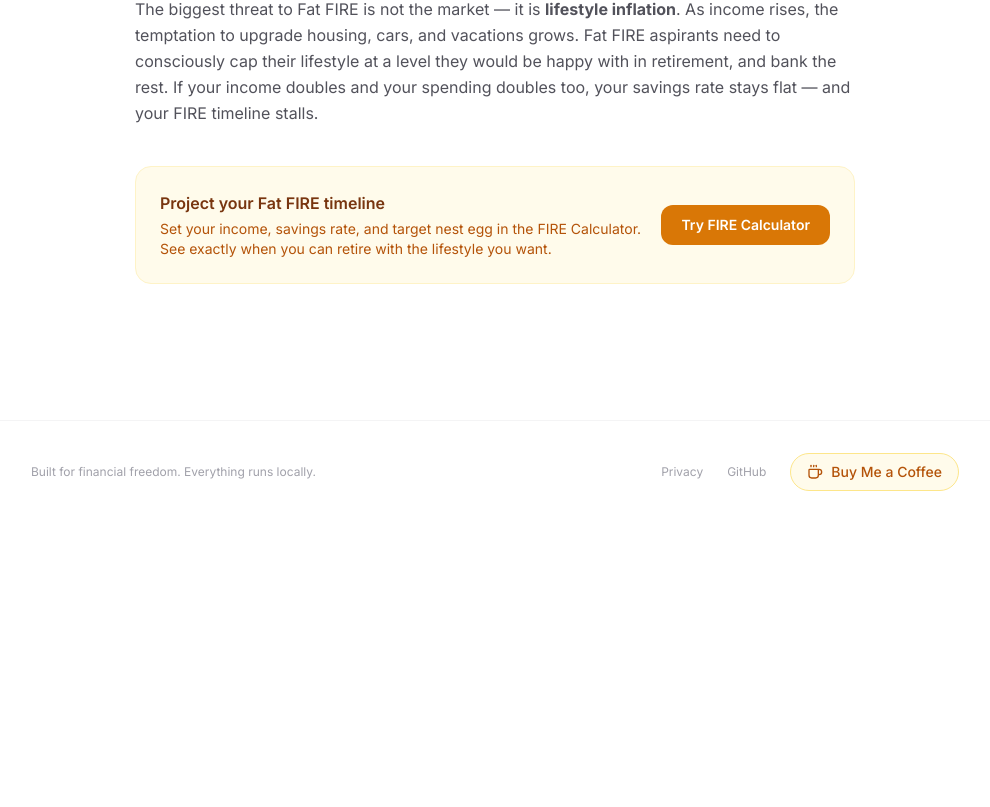
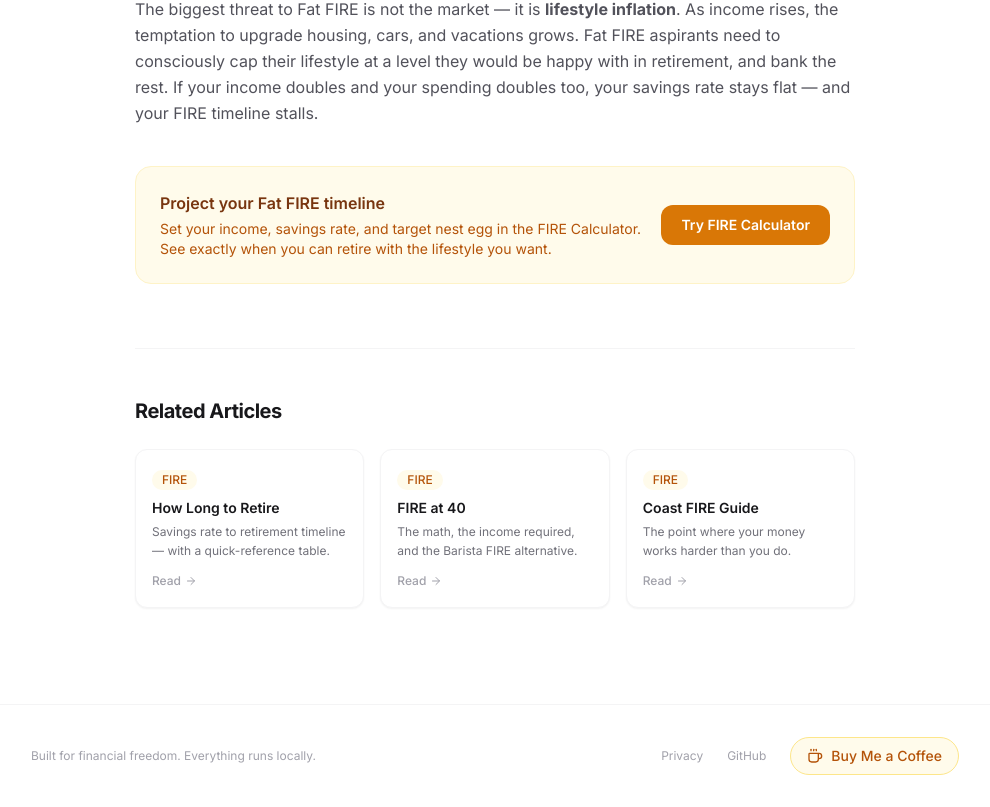
Before and after one commit to q-b23/finkit, a Next.js app: page /fat-fire in a window 1280 px wide. Shown: the part 1886-2693 px from the top of the page, without its empty margins (273-1263 px from the left). Before the commit the page ends 2409 px from the top, so only its background shows below. Built offline with nearby package versions, Linux system fonts and the light colour scheme; no server answers.

Commit message:
feat: add RelatedArticles component to all 11 blog article pages

```diff
--- a/app/barista-fire/page.tsx
+++ b/app/barista-fire/page.tsx
@@ -1,6 +1,7 @@
 import { Metadata } from "next";
 import Link from "next/link";
 import { ArrowLeft } from "lucide-react";
+import RelatedArticles from "@/components/RelatedArticles";
 
 export const metadata: Metadata = {
   title: "Barista FIRE — Retire Early Without Giving Up Work Entirely",
@@ -89,6 +90,8 @@ export default function BaristaFirePage() {
           </Link>
         </div>
       </article>
+
+      <RelatedArticles category="fire" />
     </div>
   );
 }
--- a/app/coast-fire-guide/page.tsx
+++ b/app/coast-fire-guide/page.tsx
@@ -1,6 +1,7 @@
 import { Metadata } from "next";
 import Link from "next/link";
 import { ArrowLeft } from "lucide-react";
+import RelatedArticles from "@/components/RelatedArticles";
 
 export const metadata: Metadata = {
   title: "Coast FIRE Guide — Let Your Investments Do the Work",
@@ -98,6 +99,8 @@ export default function CoastFireGuidePage() {
           </Link>
         </div>
       </article>
+
+      <RelatedArticles category="fire" />
     </div>
   );
 }
--- a/app/compound-interest-examples/page.tsx
+++ b/app/compound-interest-examples/page.tsx
@@ -1,6 +1,7 @@
 import { Metadata } from "next";
 import Link from "next/link";
 import { ArrowLeft } from "lucide-react";
+import RelatedArticles from "@/components/RelatedArticles";
 
 export const metadata: Metadata = {
   title: "Compound Interest Examples — See the Math in Action",
@@ -85,6 +86,8 @@ export default function CompoundInterestExamplesPage() {
           </Link>
         </div>
       </article>
+
+      <RelatedArticles category="investing" />
     </div>
   );
 }
--- a/app/credit-card-payoff/page.tsx
+++ b/app/credit-card-payoff/page.tsx
@@ -1,6 +1,7 @@
 import { Metadata } from "next";
 import Link from "next/link";
 import { ArrowLeft } from "lucide-react";
+import RelatedArticles from "@/components/RelatedArticles";
 
 export const metadata: Metadata = {
   title: "Credit Card Payoff Calculator — How to Eliminate Credit Card Debt Fast",
@@ -106,6 +107,8 @@ export default function CreditCardPayoffPage() {
           </Link>
         </div>
       </article>
+
+      <RelatedArticles category="debt" />
     </div>
   );
 }
--- a/app/debt-avalanche-vs-snowball/page.tsx
+++ b/app/debt-avalanche-vs-snowball/page.tsx
@@ -1,6 +1,7 @@
 import { Metadata } from "next";
 import Link from "next/link";
 import { ArrowLeft } from "lucide-react";
+import RelatedArticles from "@/components/RelatedArticles";
 
 export const metadata: Metadata = {
   title: "Debt Avalanche vs Snowball — Which Strategy Saves More?",
@@ -94,6 +95,8 @@ export default function DebtAvalancheVsSnowballPage() {
           </Link>
         </div>
       </article>
+
+      <RelatedArticles category="debt" />
     </div>
   );
 }
--- a/app/fat-fire/page.tsx
+++ b/app/fat-fire/page.tsx
@@ -1,6 +1,7 @@
 import { Metadata } from "next";
 import Link from "next/link";
 import { ArrowLeft } from "lucide-react";
+import RelatedArticles from "@/components/RelatedArticles";
 
 export const metadata: Metadata = {
   title: "Fat FIRE — Retire Early Without Sacrificing Lifestyle",
@@ -112,6 +113,8 @@ export default function FatFirePage() {
           </Link>
         </div>
       </article>
+
+      <RelatedArticles category="fire" />
     </div>
   );
 }
--- a/app/fire-at-40/page.tsx
+++ b/app/fire-at-40/page.tsx
@@ -1,6 +1,7 @@
 import { Metadata } from "next";
 import Link from "next/link";
 import { ArrowLeft } from "lucide-react";
+import RelatedArticles from "@/components/RelatedArticles";
 
 export const metadata: Metadata = {
   title: "FIRE at 40 — Can You Retire by 40? Real Numbers",
@@ -92,6 +93,8 @@ export default function FireAt40Page() {
           </Link>
         </div>
       </article>
+
+      <RelatedArticles category="fire" />
     </div>
   );
 }
--- a/app/how-long-to-retire/page.tsx
+++ b/app/how-long-to-retire/page.tsx
@@ -1,6 +1,7 @@
 import { Metadata } from "next";
 import Link from "next/link";
 import { ArrowLeft } from "lucide-react";
+import RelatedArticles from "@/components/RelatedArticles";
 
 export const metadata: Metadata = {
   title: "How Long to Retire — The Compound Growth Formula",
@@ -83,6 +84,8 @@ export default function HowLongToRetirePage() {
           </Link>
         </div>
       </article>
+
+      <RelatedArticles category="fire" />
     </div>
   );
 }
--- a/app/lean-fire/page.tsx
+++ b/app/lean-fire/page.tsx
@@ -1,6 +1,7 @@
 import { Metadata } from "next";
 import Link from "next/link";
 import { ArrowLeft } from "lucide-react";
+import RelatedArticles from "@/components/RelatedArticles";
 
 export const metadata: Metadata = {
   title: "Lean FIRE — Financial Independence on a Minimal Budget",
@@ -103,6 +104,8 @@ export default function LeanFirePage() {
           </Link>
         </div>
       </article>
+
+      <RelatedArticles category="fire" />
     </div>
   );
 }
--- a/app/mortgage-payoff/page.tsx
+++ b/app/mortgage-payoff/page.tsx
@@ -1,6 +1,7 @@
 import { Metadata } from "next";
 import Link from "next/link";
 import { ArrowLeft } from "lucide-react";
+import RelatedArticles from "@/components/RelatedArticles";
 
 export const metadata: Metadata = {
   title: "Mortgage Payoff Calculator — How to Pay Off Your Mortgage Early",
@@ -100,6 +101,8 @@ export default function MortgagePayoffPage() {
           </Link>
         </div>
       </article>
+
+      <RelatedArticles category="mortgage" />
     </div>
   );
 }
--- a/app/pay-off-debt-faster/page.tsx
+++ b/app/pay-off-debt-faster/page.tsx
@@ -1,6 +1,7 @@
 import { Metadata } from "next";
 import Link from "next/link";
 import { ArrowLeft } from "lucide-react";
+import RelatedArticles from "@/components/RelatedArticles";
 
 export const metadata: Metadata = {
   title: "Pay Off Debt Faster — 7 Proven Strategies That Actually Work",
@@ -84,6 +85,8 @@ export default function PayOffDebtFasterPage() {
           </Link>
         </div>
       </article>
+
+      <RelatedArticles category="debt" />
     </div>
   );
 }
--- /dev/null
+++ b/components/RelatedArticles.tsx
@@ -0,0 +1,140 @@
+import Link from "next/link";
+import { ArrowRight } from "lucide-react";
+
+type Article = {
+  href: string;
+  title: string;
+  description: string;
+  tag: string;
+  tagColor: string;
+};
+
+const RELATED: Record<string, Article[]> = {
+  debt: [
+    {
+      href: "/debt-avalanche-vs-snowball",
+      title: "Avalanche vs Snowball",
+      description: "Side-by-side with real numbers — see the dollar difference.",
+      tag: "Debt",
+      tagColor: "bg-emerald-50 text-emerald-700",
+    },
+    {
+      href: "/credit-card-payoff",
+      title: "Credit Card Payoff",
+      description: "Escape the minimum payment trap. Real APR comparison table.",
+      tag: "Debt",
+      tagColor: "bg-emerald-50 text-emerald-700",
+    },
+    {
+      href: "/pay-off-debt-faster",
+      title: "Pay Off Debt Faster",
+      description: "7 concrete strategies — bi-weekly, windfalls, balance transfers.",
+      tag: "Debt",
+      tagColor: "bg-emerald-50 text-emerald-700",
+    },
+  ],
+  fire: [
+    {
+      href: "/how-long-to-retire",
+      title: "How Long to Retire",
+      description: "Savings rate to retirement timeline — with a quick-reference table.",
+      tag: "FIRE",
+      tagColor: "bg-amber-50 text-amber-700",
+    },
+    {
+      href: "/fire-at-40",
+      title: "FIRE at 40",
+      description: "The math, the income required, and the Barista FIRE alternative.",
+      tag: "FIRE",
+      tagColor: "bg-amber-50 text-amber-700",
+    },
+    {
+      href: "/coast-fire-guide",
+      title: "Coast FIRE Guide",
+      description: "The point where your money works harder than you do.",
+      tag: "FIRE",
+      tagColor: "bg-amber-50 text-amber-700",
+    },
+  ],
+  investing: [
+    {
+      href: "/how-long-to-retire",
+      title: "How Long to Retire",
+      description: "Savings rate to retirement timeline — with a quick-reference table.",
+      tag: "FIRE",
+      tagColor: "bg-amber-50 text-amber-700",
+    },
+    {
+      href: "/coast-fire-guide",
+      title: "Coast FIRE Guide",
+      description: "The point where your money works harder than you do.",
+      tag: "FIRE",
+      tagColor: "bg-amber-50 text-amber-700",
+    },
+    {
+      href: "/compound-interest-examples",
+      title: "Compound Interest Examples",
+      description: "Three real scenarios: Sarah, Mike, and Alex.",
+      tag: "Investing",
+      tagColor: "bg-purple-50 text-purple-700",
+    },
+  ],
+  mortgage: [
+    {
+      href: "/mortgage-payoff",
+      title: "Mortgage Payoff",
+      description: "Cut years off your loan with extra principal and bi-weekly payments.",
+      tag: "Mortgage",
+      tagColor: "bg-blue-50 text-blue-700",
+    },
+    {
+      href: "/pay-off-debt-faster",
+      title: "Pay Off Debt Faster",
+      description: "7 concrete strategies — bi-weekly, windfalls, balance transfers.",
+      tag: "Debt",
+      tagColor: "bg-emerald-50 text-emerald-700",
+    },
+    {
+      href: "/how-long-to-retire",
+      title: "How Long to Retire",
+      description: "Savings rate to retirement timeline — with a quick-reference table.",
+      tag: "FIRE",
+      tagColor: "bg-amber-50 text-amber-700",
+    },
+  ],
+};
+
+export default function RelatedArticles({ category }: { category: keyof typeof RELATED }) {
+  const articles = RELATED[category];
+  if (!articles) return null;
+
+  return (
+    <section className="mt-16 border-t border-zinc-100 pt-12">
+      <h2 className="text-xl font-bold tracking-tight text-zinc-900 mb-6">
+        Related Articles
+      </h2>
+      <div className="grid grid-cols-1 gap-4 sm:grid-cols-3">
+        {articles.map((article) => (
+          <Link
+            key={article.href}
+            href={article.href}
+            className="group rounded-xl border border-zinc-100 bg-white p-4 shadow-sm transition-all hover:-translate-y-1 hover:border-zinc-200 hover:shadow-md"
+          >
+            <span className={`inline-block rounded-full px-2.5 py-0.5 text-xs font-medium mb-2 ${article.tagColor}`}>
+              {article.tag}
+            </span>
+            <h3 className="font-semibold text-sm text-zinc-900 group-hover:text-zinc-700 transition-colors">
+              {article.title}
+            </h3>
+            <p className="mt-1 text-xs text-zinc-500 leading-relaxed">
+              {article.description}
+            </p>
+            <span className="mt-3 inline-flex items-center gap-1 text-xs font-medium text-zinc-400 group-hover:text-zinc-600 transition-colors">
+              Read <ArrowRight className="h-3 w-3" />
+            </span>
+          </Link>
+        ))}
+      </div>
+    </section>
+  );
+}
```
